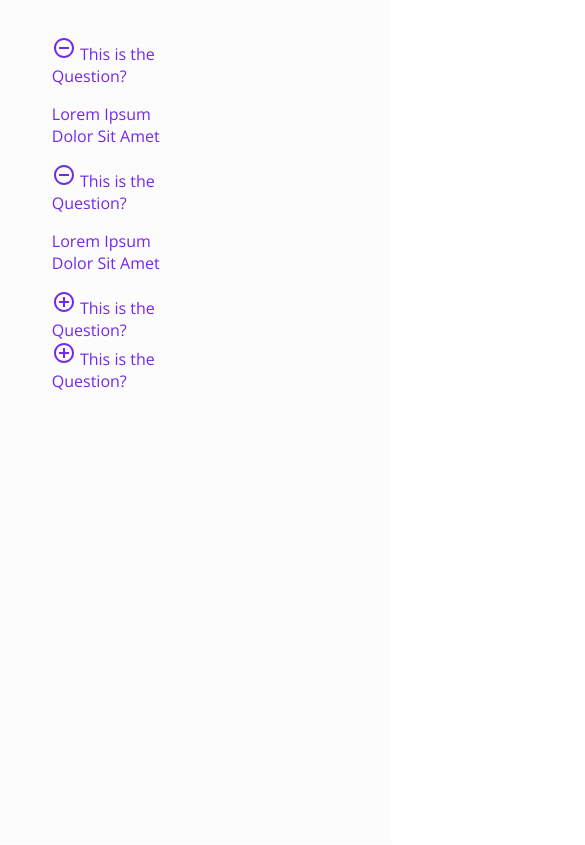
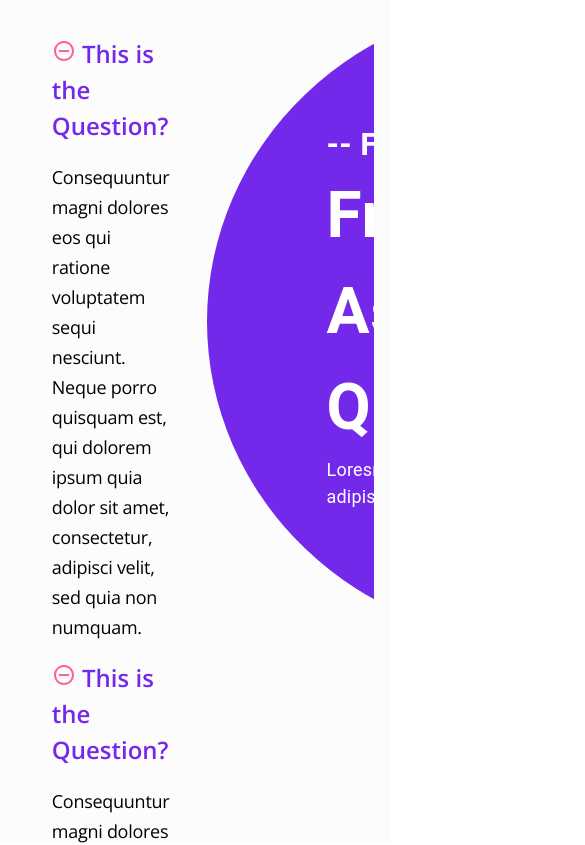
Before and after one commit to SehatBase/sehatbase_frontend, a Next.js app: page / in a window 390 px wide. Shown: the top 845 px of the page, 585 px wide, since content can reach past the window. Built offline with nearby package versions, Linux system fonts and the light colour scheme.

Commit message:
completed faqs not responsive though

```diff
--- a/comps/list.js
+++ b/comps/list.js
@@ -7,8 +7,8 @@ export default function List(props) {
 
   return (
     <div>
-        {props.show?<RemoveCircleOutlineOutlinedIcon className={props.classes.bullets} onClick={()=>props.handleClick(props.id)}></RemoveCircleOutlineOutlinedIcon>:<AddCircleOutlineOutlinedIcon className={props.classes.bullets} onClick={()=>props.handleClick(props.id)}></AddCircleOutlineOutlinedIcon>} This is the Question?
-        {props.show&&<p>Lorem Ipsum Dolor Sit Amet</p>}
+        {props.show?<RemoveCircleOutlineOutlinedIcon className={props.classes.bullets} onClick={()=>props.handleClick(props.id)}></RemoveCircleOutlineOutlinedIcon>:<AddCircleOutlineOutlinedIcon className={props.classes.bullets} onClick={()=>props.handleClick(props.id)}></AddCircleOutlineOutlinedIcon>}<span className={props.classes.bulletText}> This is the Question?</span>
+        {props.show&&<p className={props.classes.hiddenText}>Consequuntur magni dolores eos qui ratione voluptatem sequi nesciunt. Neque porro quisquam est, qui dolorem ipsum quia dolor sit amet, consectetur, adipisci velit, sed quia non numquam.</p>}
     </div>
   )
 }
--- a/pages/index.js
+++ b/pages/index.js
@@ -19,8 +19,9 @@ const useStyles = makeStyles({
     color: "#7428EA",
   },
   innerCont2: {
-
     color: "white",
+    overflow:"hidden",
+    position:"relative",
   },
   typoheading1: {
     margin: "0px",
@@ -38,17 +39,31 @@ const useStyles = makeStyles({
    },
   bullets: {
     cursor: "pointer",
+    color: "#FF5F98",
+  },
+  bulletText: {
+    fontWeight: "600",
+    fontSize:"24px",
+    lineHeight: "36px",
+    color: "#7428EA",
+  },
+  hiddenText:{
+    fontWeight: "400",
+    fontSize:"18px",
+    lineHeight: "30px",
+    color:"black",
+    letterSpacing: "-0.015em"
   },
   circle: {
     backgroundColor: "#7428EA",
     borderRadius: "50%",
-    padding: "100px",
+    padding: "120px",
     width: "672px",
     height: "643px",
     position: "absolute",
     boxSizing: "border-box",
-    top:"51px",
-    left:"709px",
+    top:"0px",
+    left:"0px",
     zIndex: "1",
   },
   circle2: {
@@ -59,8 +74,8 @@ const useStyles = makeStyles({
     height: "643px",
     position: "absolute",
     boxSizing: "border-box",
-    top: "178px",
-    left: "980px",
+    top: "107px",
+    left: "271px",
   }
 });
 
@@ -93,10 +108,10 @@ export default function Home() {
   return (
     <div>
       <Container className={classes.rootContainer} maxWidth={false}>
-        <Container className={classes.innerCont}>{list}</Container>
-        <Container className={classes.innerCont2}>
+        <Container className={classes.innerCont} maxWidth={false}>{list}</Container>
+        <Container className={classes.innerCont2} maxWidth={false}>
           <div className={classes.circle}>
-            <Typography className={classes.typoheading2}>FAQs</Typography>
+            <Typography className={classes.typoheading2}>-- FAQs</Typography>
             <Typography className={classes.typoheading1}>Frequently Asked Questions</Typography>
             <Typography className={classes.typoheading3}>Loresm Ipsum Dolaor sit amet consectetur adipisicing elit. Quisquam, quidem.</Typography>
           </div>
```
